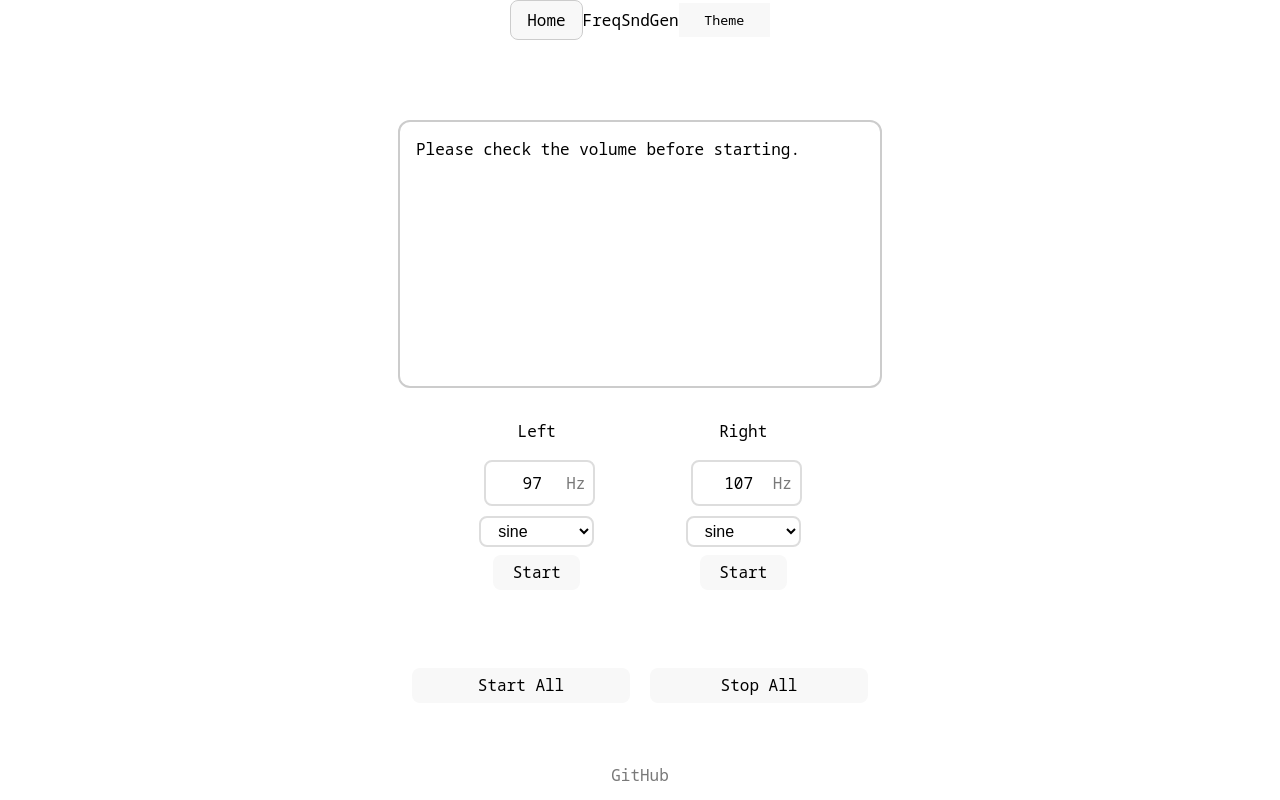
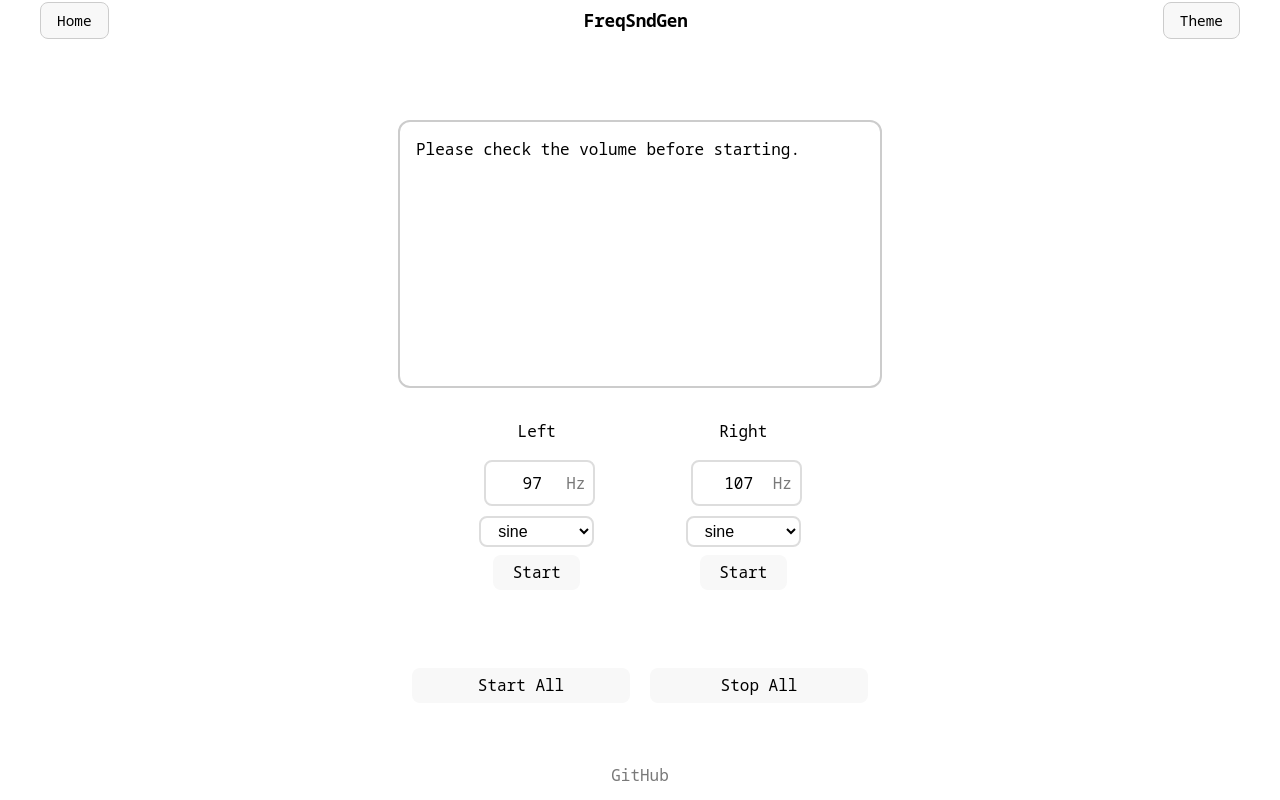
Before and after one commit to oftx/oftx.github.io, an Astro site: page /freq in a window 1280 px wide. Built offline with nearby package versions, Linux system fonts and the light colour scheme; Astro itself is replaced by a stand-in of ours.

Commit message:
feat: Enhance header layout with flexbox, update title styling, and refine button appearance with hover/active effects.

```diff
--- a/src/pages/freq.astro
+++ b/src/pages/freq.astro
@@ -86,17 +86,22 @@ import Layout from '../layouts/Layout.astro';
 
         .header-container {
             align-items: center;
-            justify-content: center;
+            justify-content: space-between;
             display: flex;
             width: 95vw;
-            height: 100%;}
+            max-width: 1200px;
+            height: 100%;
+            padding: 0 20px;
+        }
 
         .title {
-            float: left;
+            font-weight: 600;
+            font-size: 1.1rem;
+            letter-spacing: -0.01em;
         }
 
         .toggle-theme {
-            float: right;
+            /* No float needed with flexbox */
         }
 
         .content {
@@ -276,10 +281,7 @@ import Layout from '../layouts/Layout.astro';
             text-decoration: underline;
         }
 
-        .toggle-theme-button {
-            padding: 1vh 2vw;
-        }
-
+        .toggle-theme-button,
         .home-button {
             padding: 8px 16px;
             background-color: var(--control-button-bg-color);
@@ -287,17 +289,26 @@ import Layout from '../layouts/Layout.astro';
             border: 1px solid var(--control-button-border-color);
             border-radius: 8px;
             font-family: "Noto Sans Mono";
+            font-size: 0.9rem;
             cursor: pointer;
             transition: all 0.2s ease;
             text-decoration: none;
-            display: flex;
+            display: inline-flex;
             align-items: center;
             justify-content: center;
-            z-index: 10;
+            white-space: nowrap;
         }
 
+        .toggle-theme-button:hover,
         .home-button:hover {
             background-color: var(--default-button-hover-bg-color);
+            transform: translateY(-1px);
+        }
+
+        .toggle-theme-button:active,
+        .home-button:active {
+            transform: translateY(0);
+            opacity: 0.9;
         }
     </style>
 
```
